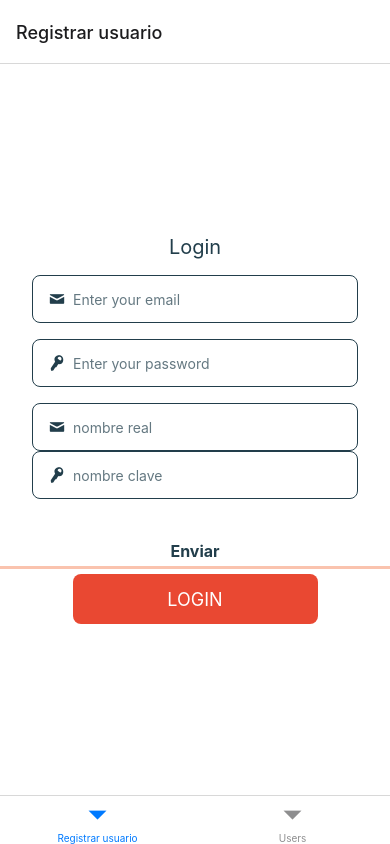
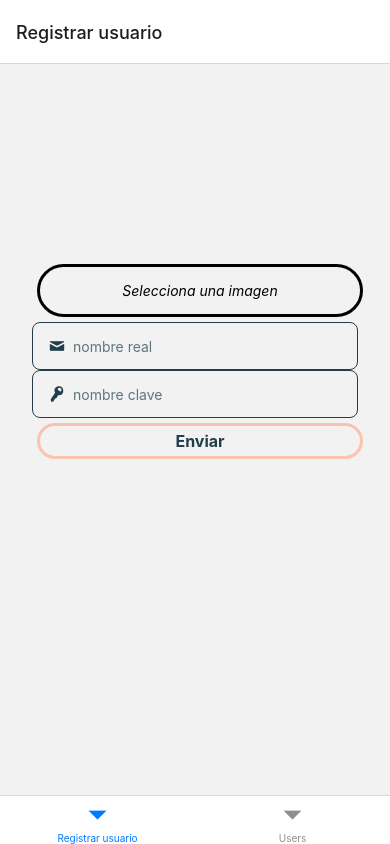
Before and after one commit to Atzel73/expoFireBaseCRUD, a React Native app: screen / in a window 390 px wide. Built offline with nearby package versions, Linux system fonts and the light colour scheme.

Commit message:
uploading photos

```diff
--- a/Screens/screenLogin/login.js
+++ b/Screens/screenLogin/login.js
@@ -1,25 +1,132 @@
 import React, { useCallback, useState } from 'react';
-import { Text, View, TouchableOpacity } from 'react-native';
+
+import { Text, View, TouchableOpacity, Image } from 'react-native';
 
 import TextInput from '../../Components/TextInput/textInput';
 import Button from '../../Components/Button/button';
 
-import { Formik } from 'formik';
+import * as ImagePicker from 'expo-image-picker';
 
 import { setDocName } from '../../firebaseConfig';
-import { setDoc } from '../../firebaseConfig';
-import { set } from 'firebase/database';
 
 export default function Login() {
   const [userName, setUserName] = useState("");
   const [userNick, setUserNick] = useState("");
-  const setData = () => {
-    setDocName(userName, userNick);
-    console.log("Enviado con exito", userName, userNick)
+
+  const [image, setImage] = useState(null);
+
+  const pickImage = async () => {
+    // No permissions request is necessary for launching the image library
+    let result = await ImagePicker.launchImageLibraryAsync({
+      mediaTypes: ImagePicker.MediaTypeOptions.All,
+      allowsEditing: true,
+      aspect: [4, 4],
+      quality: 1,
+    });
+
+    console.log(result);
+
+    if (!result.canceled) {
+      setImage(result.assets[0].uri);
+    }
+  };
+
+
+
+  const setData = async () => {
+    {/*
+    const storage = getStorage(db);
+    const { uri } = await FileSystem.getInfoAsync(image);
+    const blob = await new Promise((resolve, reject) => {
+      const xhr = new XMLHttpRequest();
+      xhr.onload = () => {
+        resolve(xhr.response);
+      };
+      xhr.onerror = (e) => {
+        reject(new TypeError("Network request failed"));
+      };
+      xhr.responseType = "blob";
+      xhr.open("GET", uri, true);
+      xhr.send(null);
+    });
+    const filename = image.substring(
+      image.lastIndexOf("/") + 1
+    );
+    const storageRef = ref(storage, "foto-user/" + `${filename}`);
+    await uploadBytes(storageRef, blob).then((snapshot) => { });
+    const url = await getDownloadURL(storageRef);*/}
+
+
+    const filename = image.substring(
+      image.lastIndexOf("/") + 1
+    );
+    setDocName(userName, userNick, image);
+    console.log("Enviado con exito", userName, image)
   }
 
 
   return (
+    <View style={{
+      paddingHorizontal: 32,
+      marginBottom: 16,
+      width: "100%",
+      justifyContent: 'center',
+      marginTop: "50%",
+    }}>
+
+      <TouchableOpacity
+        style={{
+          flex: -1,
+          width: "100%",
+          textAlignVertical: "top",
+          textAlign: 'center',
+          margin: 5,
+          padding: 5,
+          borderColor: "black",
+          borderWidth: 3.5,
+          borderRadius: 85,
+        }}
+        onPress={pickImage}>
+        {!image && <Text
+          style={{ margin: 5, padding: 5, textAlign: 'center', color: 'black', fontSize: 14, fontStyle: 'italic' }}
+        >Selecciona una imagen</Text>}
+
+        {image && <Image
+          style={{ flex: -1, width: "100%", height: 200, borderRadius: 85, alignSelf: 'center' }}
+          source={{ uri: image }} />}
+      </TouchableOpacity>
+
+
+      <TextInput
+        icon="mail"
+        placeholder="nombre real"
+        onChangeText={(text) => setUserNick(text)} />
+      <TextInput
+        icon="key"
+        placeholder="nombre clave"
+        onChangeText={(text) => setUserName(text)} />
+      <TouchableOpacity
+        style={{
+          flex: -1,
+          width: "100%",
+          textAlignVertical: "top",
+          textAlign: 'center',
+          margin: 5,
+          padding: 5,
+          borderColor: "#FAC3AE",
+          borderWidth: 3.5,
+          borderRadius: 85,
+
+        }}
+        onPress={setData}>
+        <Text style={{ color: "#223e4b", fontSize: 16, fontWeight: "bold", marginTop: 'auto', textAlign: 'center' }}>
+          Enviar
+        </Text>
+      </TouchableOpacity>
+    </View>
+  );
+}
+{/*
     <Formik
       initialValues={{ email: "", password: "" }}
       onSubmit={(values, { resetForm }) => {
@@ -78,39 +185,15 @@ export default function Login() {
             />
           </View>
 
-          <View style={{ paddingHorizontal: 32, marginBottom: 16, width: "100%" }}>
-
-            <TextInput
-            icon="mail"
-            placeholder="nombre real"
-            onChangeText={(text) => setUserNick(text)}/>
-            <TextInput
-              icon="key"
-              placeholder="nombre clave"
-              onChangeText={(text) => setUserName(text)} />
-          </View>
 
 
-          <TouchableOpacity
-            style={{
-              flex: -1,
-              width: "100%",
-              textAlignVertical: "top",
-              margin: 5,
-              padding: 5,
-              borderBottomColor: "#FAC3AE",
-              borderBottomWidth: 3.5,
-              textAlign: 'center'
-            }}
-            onPress={setData}>
-            <Text style={{ color: "#223e4b", fontSize: 16, fontWeight: "bold", marginTop: 16, textAlign: 'center' }}>
-              Enviar
-            </Text>
-          </TouchableOpacity>
+
+
           <Button label="Login" onPress={handleSubmit} />
 
         </View>
+
+
       )}
     </Formik>
-  );
-}
+    */}
--- a/Screens/screenLogin/users.js
+++ b/Screens/screenLogin/users.js
@@ -1,25 +1,24 @@
-import React, { useEffect, useState } from 'react';
+import React, { useEffect, useState, Image, StyleSheet } from 'react';
 import { Text, View, ScrollView } from 'react-native';
 import { db } from "../../firebaseConfig"
-import { collection, query, onSnapshot } from 'firebase/firestore';
-
+import { collection, query, onSnapshot, where } from 'firebase/firestore';
+import { getBlob } from 'firebase/storage';
 
 
 
 export default function Users() {
 
     const [users, setUsersData] = useState([]);
-
     useEffect(() => {
 
         const getData = () => {
-            const q = query(collection(db, "users"));
+            const q = query(collection(db, "names"));
             const arrayEmpty = [];
 
-            const sendData = onSnapshot(q, (querySnapshot) => {
+            onSnapshot(q, (querySnapshot) => {
                 querySnapshot.forEach((doc) => {
                     arrayEmpty.push(doc.data());
-                    console.log("Datos: ", doc.data().email);
+                    console.log("Datos: ", doc.data().photo);
                 });
                 setUsersData(arrayEmpty);
             });
@@ -27,15 +26,17 @@ export default function Users() {
         getData();
     }, []);
 
+
+
     return (
 
         <View>
             <ScrollView>
                 {users.map((item, index) => {
+
                     return (
-                        <View key={index}>
-                            <View style={{
-                                flexDirection: "row",
+                        <View key={index} style={{
+                            flexDirection: "column",
                             alignItems: "center",
                             padding: 20,
                             margin: 10,
@@ -44,8 +45,9 @@ export default function Users() {
                             borderColor: "grey",
                             backgroundColor: "beige",
                         }}>
-                                <Text>{index} Email: {item.email}</Text>
-                            </View>
+
+                            <Text>{index} Nombre: {item.name}</Text>
+                            <Text>{index} Apodo: {item.nick}</Text>
                         </View>
                     );
                 })}
--- a/firebaseConfig.js
+++ b/firebaseConfig.js
@@ -4,6 +4,14 @@ import { getFirestore } from "firebase/firestore";
 import { collection, addDoc } from "firebase/firestore";
 
 
+import * as FileSystem from 'expo-file-system';
+import {
+  getStorage,
+  ref,
+  uploadBytes,
+  getDownloadURL,
+  getBlob,
+} from "firebase/storage";
 import AsyncStorage from '@react-native-async-storage/async-storage';
 import { Alert } from "react-native";
 // TODO: Add SDKs for Firebase products that you want to use
@@ -45,13 +53,42 @@ export const setDoc = async (email, password) => {
 };
 
 
-export const setDocName = async (name) => {
+export const setDocName = async (name, nick, photo) => {
+
+  const storage = getStorage(app);
   try {
+
+    const { uri } = await FileSystem.getInfoAsync(photo);
+    const blob = await new Promise((resolve, reject) => {
+      const xhr = new XMLHttpRequest();
+      xhr.onload = () => {
+        resolve(xhr.response);
+      };
+      xhr.onerror = (e) => {
+        reject(new TypeError("Network request failed"));
+      };
+      xhr.responseType = "blob";
+      xhr.open("GET", uri, true);
+      xhr.send(null);
+    });
+    const filename = photo.substring(
+      photo.lastIndexOf("/") + 1
+    );
+    const storageRef = ref(storage, "foto-user/" + `${filename}`);
+    await uploadBytes(storageRef, blob).then((snapshot) => { });
+    const url = await getDownloadURL(storageRef);
+
+
+
+
     await addDoc(collection(db, "names"), {
-    name: name
+      name: name,
+      nick: nick,
+      photo: url,
+      status: "Activo"
     });
     Alert.alert("usuario registrado");
-  console.log("Nombre guardado correctamente:", name);
+    console.log("Nombre guardado correctamente:", name, nick, url);
   } catch (error) {
     console.log(error);
   }
--- a/package.json
+++ b/package.json
@@ -24,7 +24,9 @@
     "react-native-safe-area-context": "4.8.2",
     "react-native-screens": "~3.29.0",
     "react-native-web": "^0.19.10",
-    "@react-native-async-storage/async-storage": "1.21.0"
+    "@react-native-async-storage/async-storage": "1.21.0",
+    "expo-image-picker": "~14.7.1",
+    "expo-file-system": "~16.0.8"
   },
   "devDependencies": {
     "@babel/core": "^7.20.0"
```
Also changed, not shown: 1 other file (tests, documents, lock files or other folders). Lines whose indentation alone changed are shown as unchanged.
